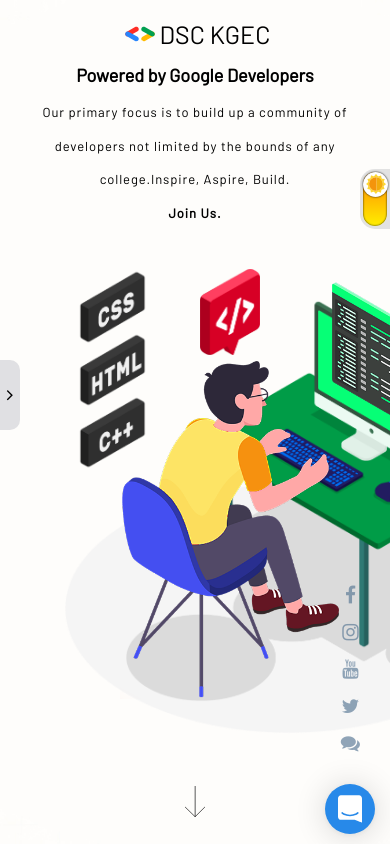
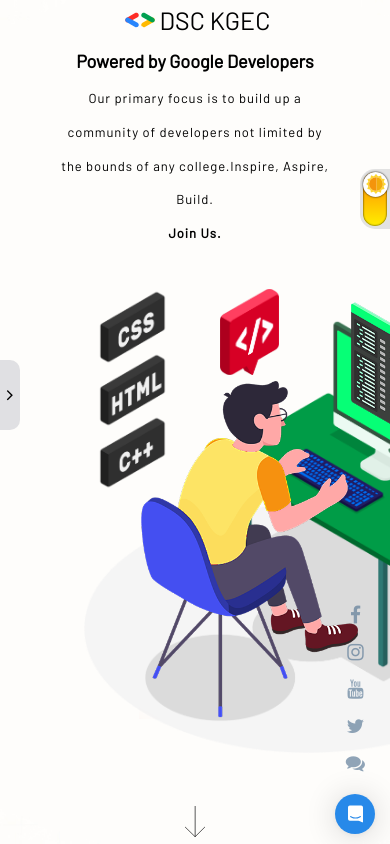
Before and after one commit to KylixMedusa/dsc_website_2020, an Angular app: page /home in a window 390 px wide. Built offline with nearby package versions, Linux system fonts and the light colour scheme.

Commit message:
Added breakpoints and updated styling

```diff
--- a/src/app/layouts/main/main.component.scss
+++ b/src/app/layouts/main/main.component.scss
@@ -6,7 +6,8 @@
     .router-container{
         height:100%;
         overflow-y: auto;
-        padding:0 10%;-ms-overflow-style: none;  /* IE and Edge */
+        padding:0 15%;
+        -ms-overflow-style: none;  /* IE and Edge */
         scrollbar-width: none;  /* Firefox */
         &::-webkit-scrollbar {
             display: none;
--- a/src/app/shared/footer/footer.component.scss
+++ b/src/app/shared/footer/footer.component.scss
@@ -1,8 +1,8 @@
 footer{
-    width: calc(100% - 55px);
+    width: calc(100% - 60px);
     position: fixed;
     bottom: 0;
-    padding:10px 15px 10px 40px;
+    padding: 10px 20px 10px 40px;
     display: flex;
     justify-content: space-between;
     align-items: center;
@@ -11,7 +11,7 @@
             font-weight: 500;
             color: #557593;
             font-size: small;
-            letter-spacing: 1.5px;
+            letter-spacing: 3px;
         }
     }
     .chat-button{
@@ -35,7 +35,8 @@
 @media (max-width:768px)
 {
     footer{
-            padding: 10px 10px 10px 40px;
+            padding: 10px 15px 10px 40px;
+            width: calc(100% - 55px);
              .copywright
             {
                 visibility: hidden;
@@ -53,6 +54,28 @@
     }
 
 }
+@media (max-width:480px)
+{
+    footer{
+            padding: 10px 15px 10px 40px;
+            width: calc(100% - 55px);
+             .copywright
+            {
+                visibility: hidden;
+            }
+            .chat-button{
+                width: 40px;
+                height: 40px;
+                svg
+                {
+                    width: 15px;
+                    height: 20px;
+                }
+
+            }
+    }
+
+}
 // @media (max-width: 450px){
 //     .chat-button{
 //         transform-origin: center;
--- a/src/app/shared/navbar/navbar.component.html
+++ b/src/app/shared/navbar/navbar.component.html
@@ -15,3 +15,5 @@
         </div>
     </div>
 </div>
+
+<div class="overlay"></div>
--- a/src/app/shared/navbar/navbar.component.scss
+++ b/src/app/shared/navbar/navbar.component.scss
@@ -110,6 +110,7 @@
     min-height: calc( 5 * 74px);
     transform: translateY(-50%);
     width: max-content;
+    z-index: 100;
     // display: flex;
     // justify-content: space-around;
     // flex-direction: column;
@@ -231,19 +232,27 @@
         visibility: visible;
         z-index: 10;
     }
+    .navbar-toggle.open{
+        background-color: white;
+    }
     .navbar-container{
         left: 0;
         .menu-vert{
             top:50%;
             transform: translateY(-50%);
             visibility: hidden;
-            .menu-preview{
-                background-color: white;
+            .menu-item{
+                .menu-preview{
+                    background-color: white;
+                    opacity: 1;
+                }
             }
         }
         .tooltip{
             visibility: visible;
             opacity: 1;
+            color: black;
+            background-color:white;
         }
     }
     .navbar-toggle.open ~ .navbar-container{
@@ -264,6 +273,16 @@
             }
         }
     }
+    .navbar-toggle.open ~ .overlay{
+        position: absolute;
+        top:0;
+        left:0;
+        width:100%;
+        height:100%;
+        z-index: 9;
+        background-color: rgba(0,0,0,.6);
+        transition: all 0.3s ease-in-out;
+    }
 }
 
 @media screen and (min-width:600px){
--- a/src/app/shared/socials/socials.component.scss
+++ b/src/app/shared/socials/socials.component.scss
@@ -59,6 +59,15 @@
     .socials-container
     {
         right: 30px;
+    }
+}
+@media (max-width:600px)
+{
+    .socials-container
+    {
+        height: max-content;
+        top: auto;
+        bottom: 80px;
 
     .scrollbar
     {
@@ -66,9 +75,9 @@
     }
 }
 }
-// @media (max-width: 450px){
-//     .socials-container{
-//         right: 35px;
-//         height: calc(100vh - 80px);
-//     }
-// }
+@media (max-width: 480px){
+    .socials-container{
+        bottom: 70px;
+        right: 25px;
+    }
+}
--- a/src/app/shared/toggler/toggler.component.scss
+++ b/src/app/shared/toggler/toggler.component.scss
@@ -19,6 +19,7 @@
         padding:2px;
         box-shadow: inset 0 0 2px black;
         transition: all 0.2s ease-in-out;
+        transition-delay: 0.1s;
         cursor: pointer;
         .toggle-button{
             user-select: none;
@@ -43,7 +44,7 @@
                     display: none;
                 }
             }
-            transition: top 0.2s ease-in-out;
+            transition: top 0.1s ease-in-out;
         }
         &.dark{
             background-color: rgb(36,67,114);
```
